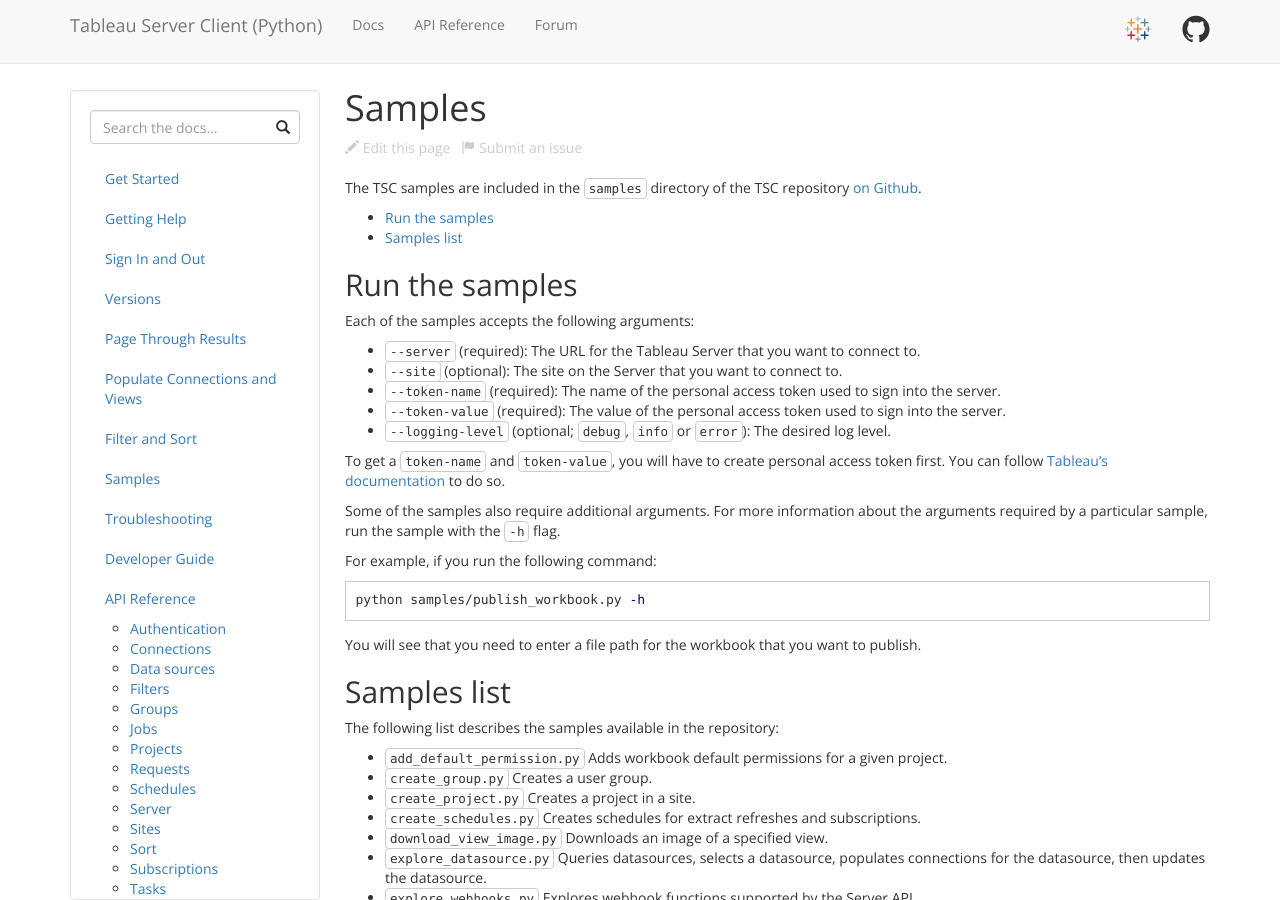
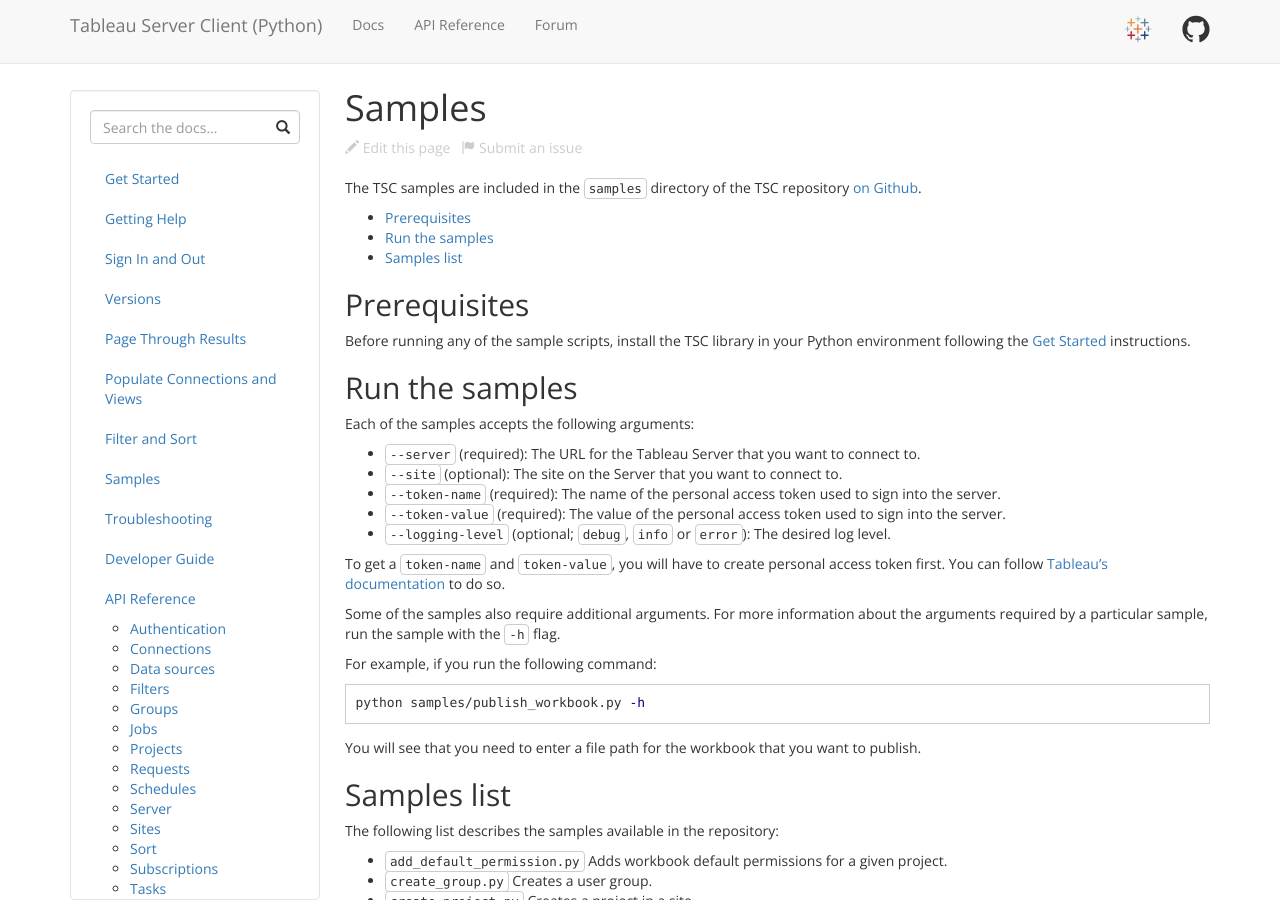
Before and after one commit to tableau/server-client-python, a Jekyll site: the page built from docs/samples.md, in a window 1280 px wide and 900 px high. Built offline with Jekyll 4.4.1, drawn with Linux system fonts in a browser that asks for light colours.

Commit message:
Update samples to make it clear that TSC needs to be installed
Should help with issues like #1268

```diff
--- a/docs/samples.md
+++ b/docs/samples.md
@@ -7,6 +7,10 @@
 
 * TOC
 {:toc}
+
+## Prerequisites
+
+Before running any of the sample scripts, install the TSC library in your Python environment following the [Get Started](https://tableau.github.io/server-client-python/docs/) instructions.
 
 ## Run the samples
 
```
